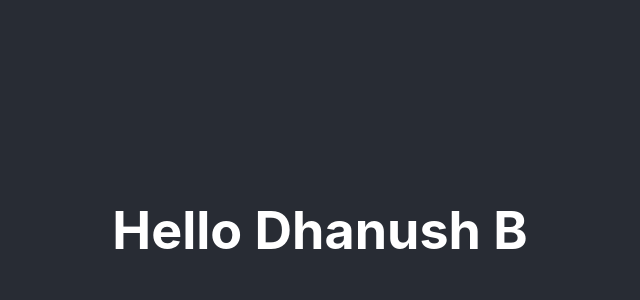
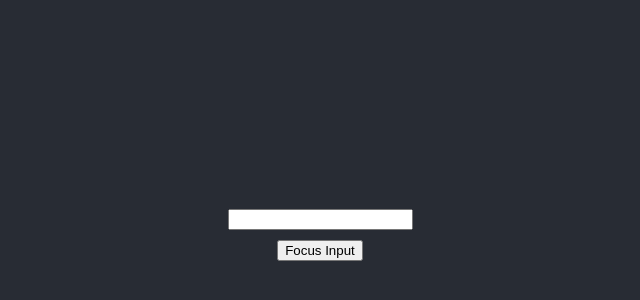
Before and after one commit to code-mamba/ReactJS, a React (Create React App) app: page / in a window 1280 px wide. Shown: the part 170-470 px from the top of the page, without its empty margins (320-960 px from the left). Built offline with nearby package versions, Linux system fonts and the light colour scheme.

Commit message:
Error Boundary and Forwarding ref

```diff
--- a/src/App.js
+++ b/src/App.js
@@ -8,6 +8,9 @@ import SignupDialogueBox from './Composition';
 import React, { Suspense } from 'react';
 import { UserProvider } from './userContext';
 import ComponentC from './ComponentC';
+import Hero from './ErrorBoundaryHero';
+import ErrorBoundary from './ErrorBoundary';
+import FrParentInput from './ForwardRefParentInput';
 
 const MyComp = React.lazy(()=>import('./calc'))
 
@@ -27,13 +30,18 @@ function App() {
         <Suspense fallback = {<div>Loading...</div>}>
         <MyComp></MyComp>
         </Suspense> */}
-        <UserProvider value = "Dhanush B">
+        {/* <UserProvider value = "Dhanush B">
         <ComponentC></ComponentC>
         </UserProvider>
 
+       <Hero SuperHero={'Batman'}></Hero>
+      <Hero SuperHero={"Superman"}></Hero>
+      <ErrorBoundary>
+      <Hero SuperHero={"Joker"}></Hero>
+      </ErrorBoundary> */}
+      <FrParentInput></FrParentInput>
+      </header>
 
-
-      </header>
     </div>
   );
 }
--- /dev/null
+++ b/src/ErrorBoundary.js
@@ -0,0 +1,29 @@
+import React, { Component } from "react";
+class ErrorBoundary extends Component{
+    constructor(props){
+        super(props)
+        this.state = {
+            hasError: false
+        }
+    }
+    static getDerivedStateFromError(err){
+        return{
+            hasError: true
+        }
+    }
+render(){
+    if(this.state.hasError){
+        return(
+            <h1>Something Went Wrong</h1>
+        )
+
+    }
+    return(
+
+        <div>
+            <h1>{this.props.children}</h1>
+        </div>
+    )
+}
+}
+export default ErrorBoundary
--- /dev/null
+++ b/src/ErrorBoundaryHero.js
@@ -0,0 +1,17 @@
+
+import React from "react";
+function Hero({SuperHero}){
+
+    if(SuperHero ==='Joker'){
+        throw new Error("Not a Hero")
+    }
+
+    return(
+        <h1>Hi{SuperHero}</h1>
+
+    )
+
+
+}
+
+export default Hero
--- /dev/null
+++ b/src/ForwardRefInput.js
@@ -0,0 +1,19 @@
+import { render } from "@testing-library/react";
+import React from "react";
+
+// function FRInput(){
+//     return(
+//         <div>
+//             <input type="text"></input>
+//         </div>
+//     )
+// }
+const FRInput = React.forwardRef((props, ref)=>{
+    return(
+        <div>
+            <input type="text" ref={ref}></input>
+        </div>
+    )
+}
+)
+export default FRInput
--- /dev/null
+++ b/src/ForwardRefParentInput.js
@@ -0,0 +1,20 @@
+import React, { Component, createRef } from "react";
+import FRInput from "./ForwardRefInput";
+class FrParentInput extends Component{
+    constructor(props){
+        super(props)
+       this.inputRef = React.createRef()
+    }
+    clickHandler = ()=>{
+        this.inputRef.current.focus()
+    }
+    render(){
+        return(
+            <div>
+                <FRInput ref = {this.inputRef}></FRInput>
+                <button onClick={this.clickHandler}>Focus Input</button>
+            </div>
+        )
+    }
+}
+export default FrParentInput
```
